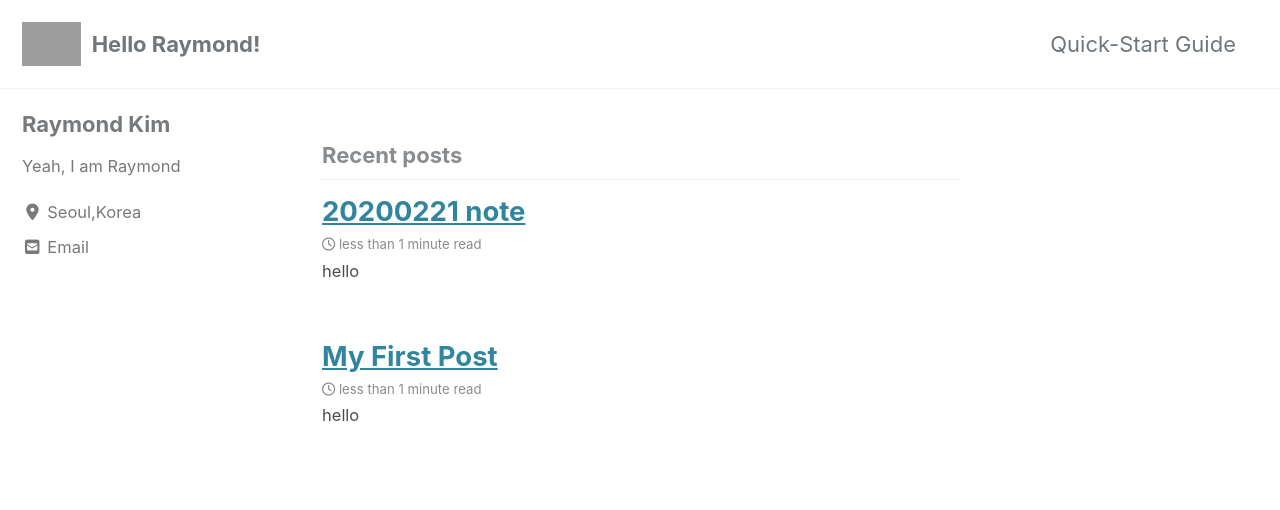
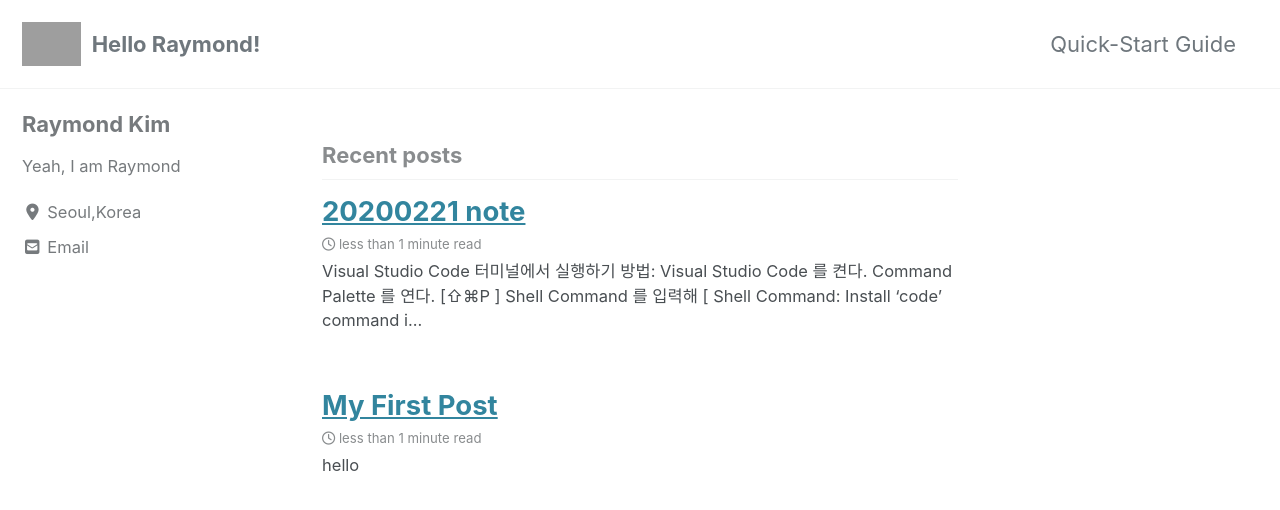
Before and after one commit to raymondkim0818/raymondkim0818.github.io, a Jekyll site: the page built from index.html, in a window 1280 px wide and 900 px high. Shown: the top 510 px of the window. Built offline with Jekyll 4.4.1, drawn with Linux system fonts in a browser that asks for light colours; cached includes are drawn as plain includes; nearby versions of some CDN libraries; the list of posts is cut into pages by our own code; part of the change alters nothing that is shown; grey boxes are pictures that could not be loaded.

Commit message:
20200221 note

```diff
--- a/_posts/2020-02-21-note.md
+++ b/_posts/2020-02-21-note.md
@@ -14,24 +14,13 @@ header :
     overlay_image :
 ---
 
-hello
-
 ## Visual Studio Code 터미널에서 실행하기
-
+<!--
 ### hello
-
-
 #### hell
-
-
 $$hello$$
-
 $hloe$
-
-
-
-Visual Studio Code 터미널에서 실행하기
-
+-->
 방법:
 1. Visual Studio Code 를 켠다.
 2. Command Palette 를 연다. [⇧⌘P ]
```
